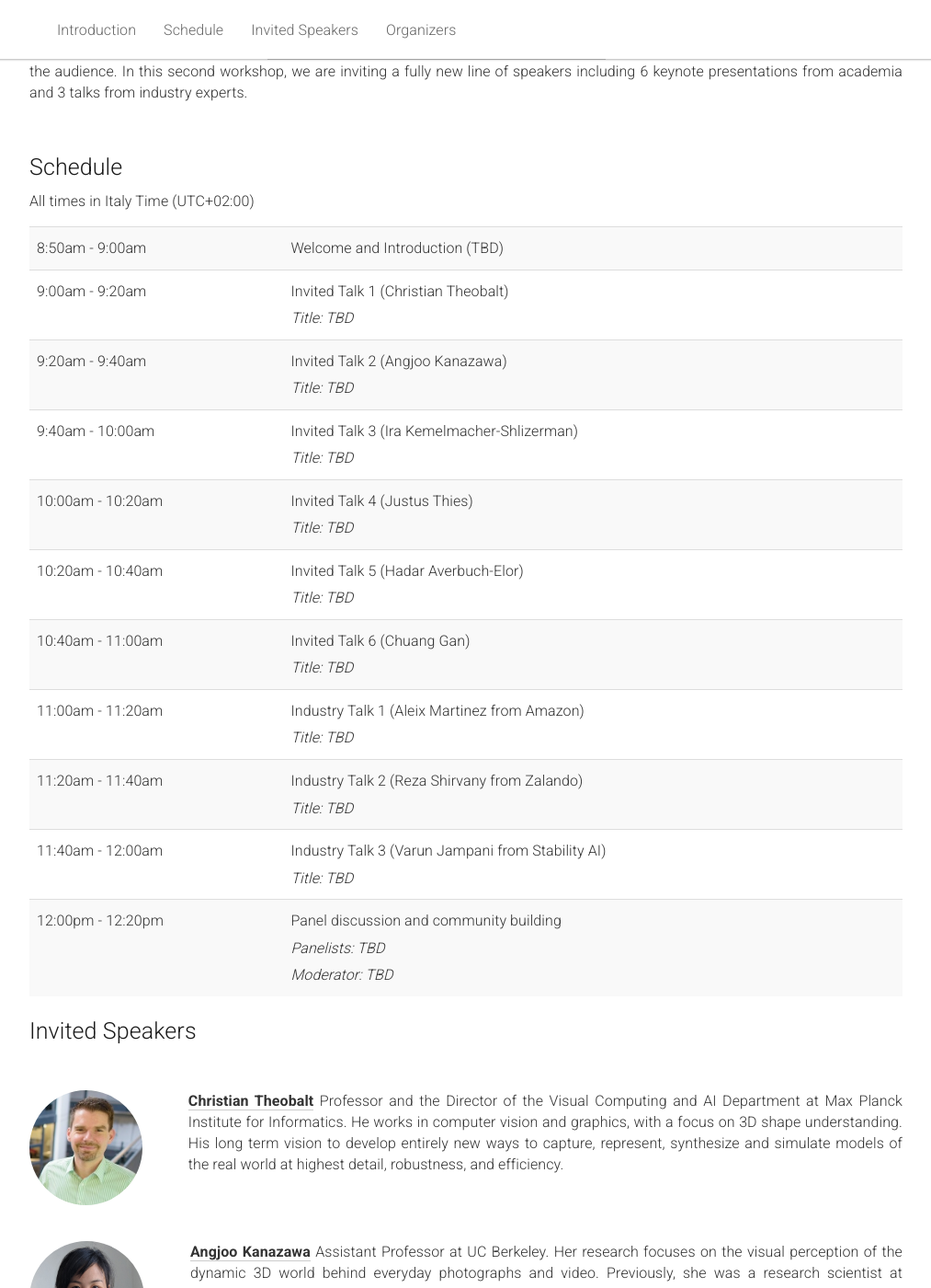
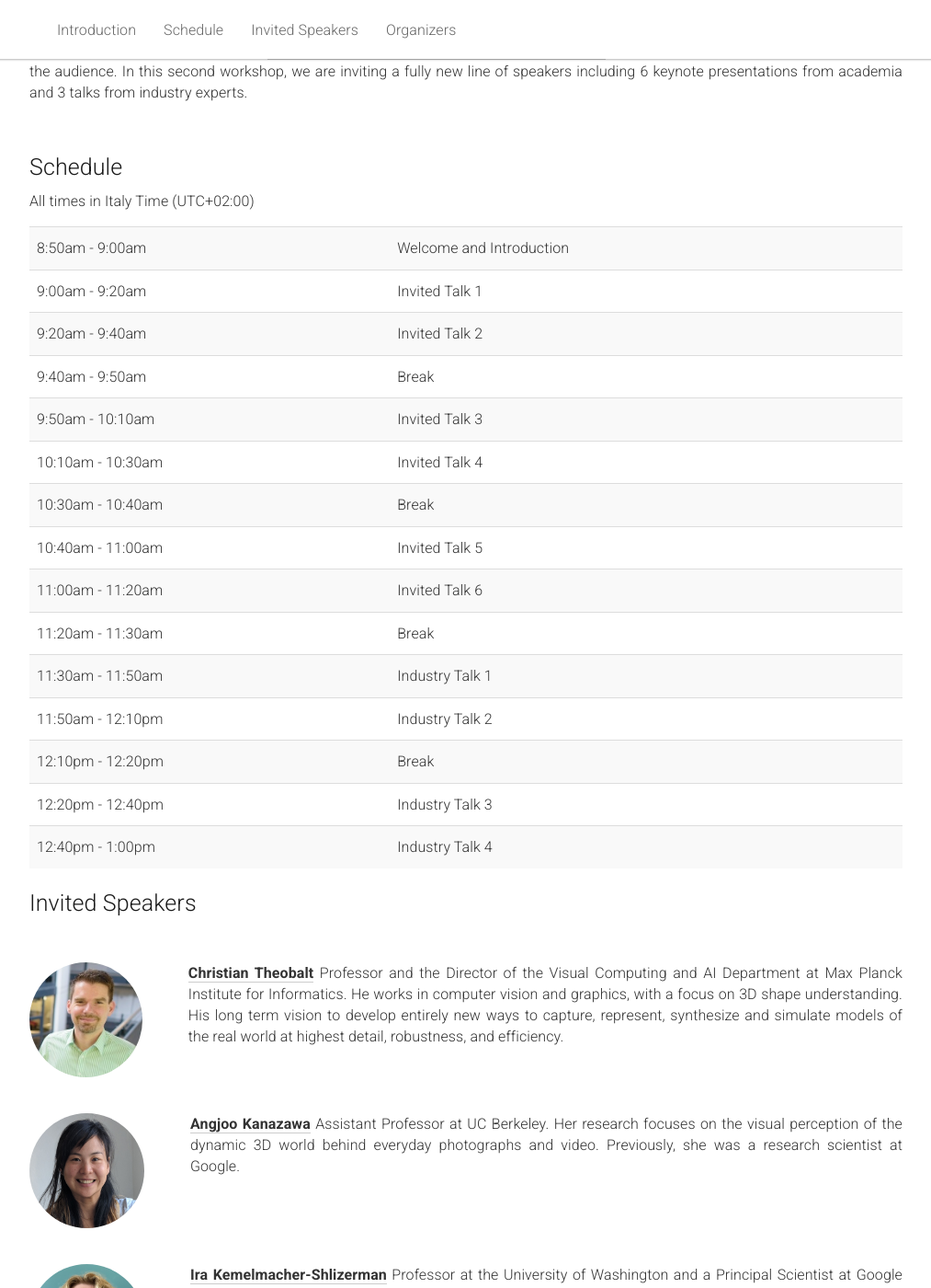
Before and after one commit to 3dv-in-ecommerce/3dv-in-ecommerce.github.io, a Jekyll site: the page built from _pages/home.md, in a window 1280 px wide and 1400 px high, scrolled down 399 px. Shown: the whole window at 92% size, without its empty margins (133-1146 px from the left). Built offline with Jekyll 4.4.1, drawn with Linux system fonts in a browser that asks for light colours.

Commit message:
update schedule

```diff
--- a/_pages/home.md
+++ b/_pages/home.md
@@ -64,107 +64,90 @@ description: "Website for the Workshop on 3D Vision and Modeling Challenges in e
   </div>
 </div>
 
-
 <div class="row">
   <div class="col-xs-12">
      <table class="table table-striped">
       <tbody>
         <tr>
           <td>8:50am - 9:00am</td>
-          <td>Welcome and Introduction (TBD)</td>
+          <td>Welcome and Introduction</td>
           <td></td>
         </tr>
         <tr>
           <td>9:00am - 9:20am</td>
-          <td>
-          Invited Talk 1 (Christian Theobalt)
-          <br />
-          <i>Title: TBD</i>
-          </td>
+          <td>Invited Talk 1</td>
           <td></td>
         </tr>
         <tr>
           <td>9:20am - 9:40am</td>
-          <td>
-          Invited Talk 2 (Angjoo Kanazawa)
-          <br />
-          <i>Title: TBD</i>
-          </td>
+          <td>Invited Talk 2</td>
           <td></td>
         </tr>
         <tr>
-          <td>9:40am - 10:00am</td>
-          <td>
-          Invited Talk 3 (Ira Kemelmacher-Shlizerman)
-          <br />
-          <i>Title: TBD</i>
-          </td>
+          <td>9:40am - 9:50am</td>
+          <td>Break</td>
           <td></td>
         </tr>
         <tr>
-          <td>10:00am - 10:20am</td>
-          <td>Invited Talk 4 (Justus Thies)
-          <br />
-          <i>Title: TBD</i>
-          </td>
+          <td>9:50am - 10:10am</td>
+          <td>Invited Talk 3</td>
           <td></td>
         </tr>
         <tr>
-          <td>10:20am - 10:40am</td>
-          <td>
-          Invited Talk 5 (Hadar Averbuch-Elor)
-          <br />
-          <i>Title: TBD</i>
-          </td>
+          <td>10:10am - 10:30am</td>
+          <td>Invited Talk 4</td>
+          <td></td>
+        </tr>
+        <tr>
+          <td>10:30am - 10:40am</td>
+          <td>Break</td>
           <td></td>
         </tr>
         <tr>
           <td>10:40am - 11:00am</td>
-          <td>
-          Invited Talk 6 (Chuang Gan)
-          <br />
-          <i>Title: TBD</i>
-          </td>
+          <td>Invited Talk 5</td>
           <td></td>
         </tr>
         <tr>
           <td>11:00am - 11:20am</td>
-          <td>
-          Industry Talk 1 (Aleix Martinez from Amazon)
-          <br />
-          <i>Title: TBD</i>
-          </td>
+          <td>Invited Talk 6</td>
           <td></td>
         </tr>
         <tr>
-          <td>11:20am - 11:40am</td>
-          <td>
-          Industry Talk 2 (Reza Shirvany from Zalando)
-          <br />
-          <i>Title: TBD</i>
-          </td>
+          <td>11:20am - 11:30am</td>
+          <td>Break</td>
           <td></td>
         </tr>
         <tr>
-          <td>11:40am - 12:00am</td>
-          <td>
-          Industry Talk 3 (Varun Jampani from Stability AI)
-          <br />
-          <i>Title: TBD</i>
-          </td>
+          <td>11:30am - 11:50am</td>
+          <td>Industry Talk 1</td>
           <td></td>
         </tr>
         <tr>
-          <td>12:00pm - 12:20pm</td>
-          <td>Panel discussion and community building <br />
-          <i>Panelists: TBD</i><br />
-          <i>Moderator: TBD</i></td>
+          <td>11:50am - 12:10pm</td>
+          <td>Industry Talk 2</td>
+          <td></td>
+        </tr>
+        <tr>
+          <td>12:10pm - 12:20pm</td>
+          <td>Break</td>
+          <td></td>
+        </tr>
+        <tr>
+          <td>12:20pm - 12:40pm</td>
+          <td>Industry Talk 3</td>
+          <td></td>
+        </tr>
+        <tr>
+          <td>12:40pm - 1:00pm</td>
+          <td>Industry Talk 4</td>
           <td></td>
         </tr>
       </tbody>
     </table>
   </div>
 </div>
+
 
 <div class="row" id="speakers">
   <div class="col-xs-12">
```
